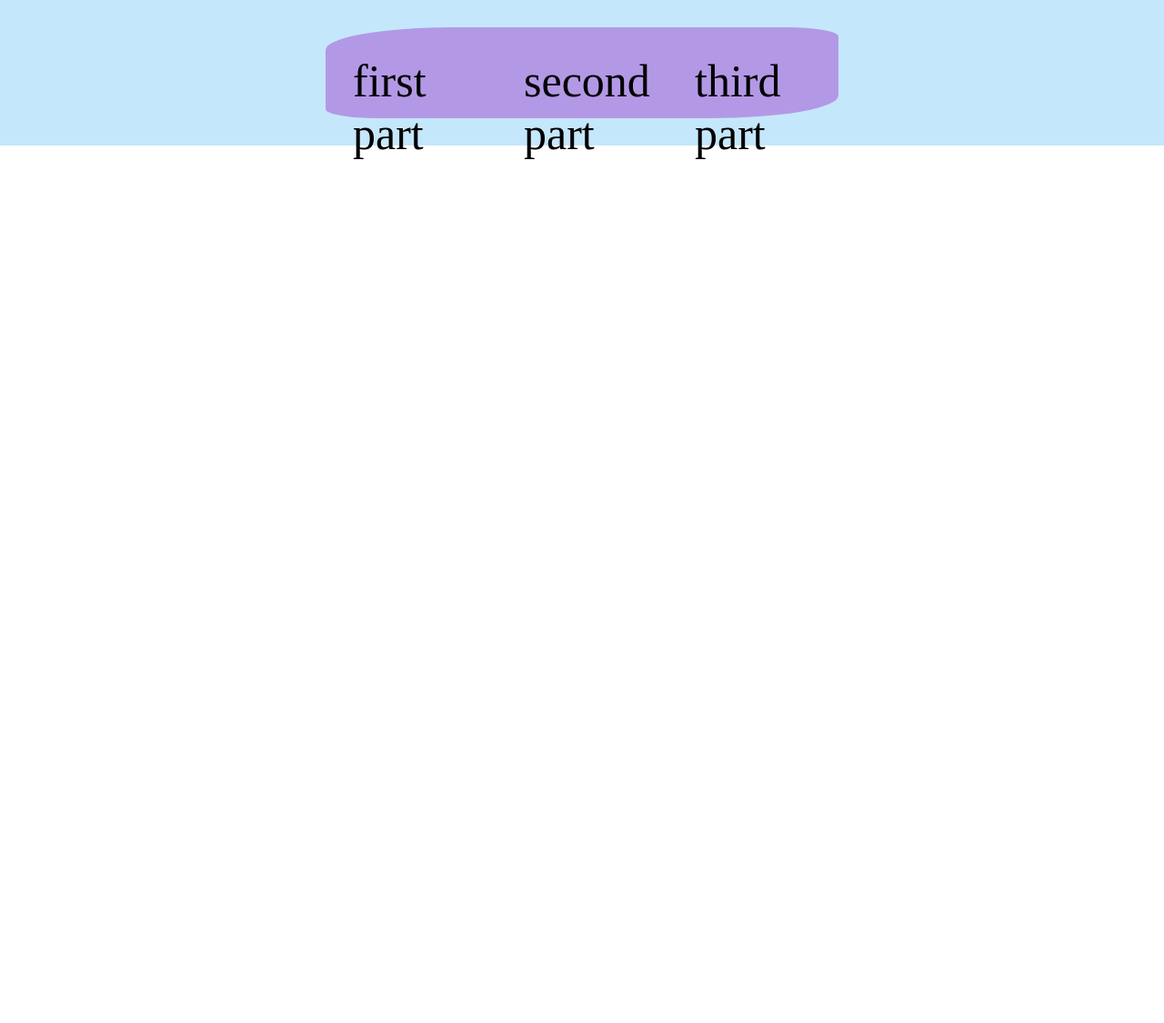
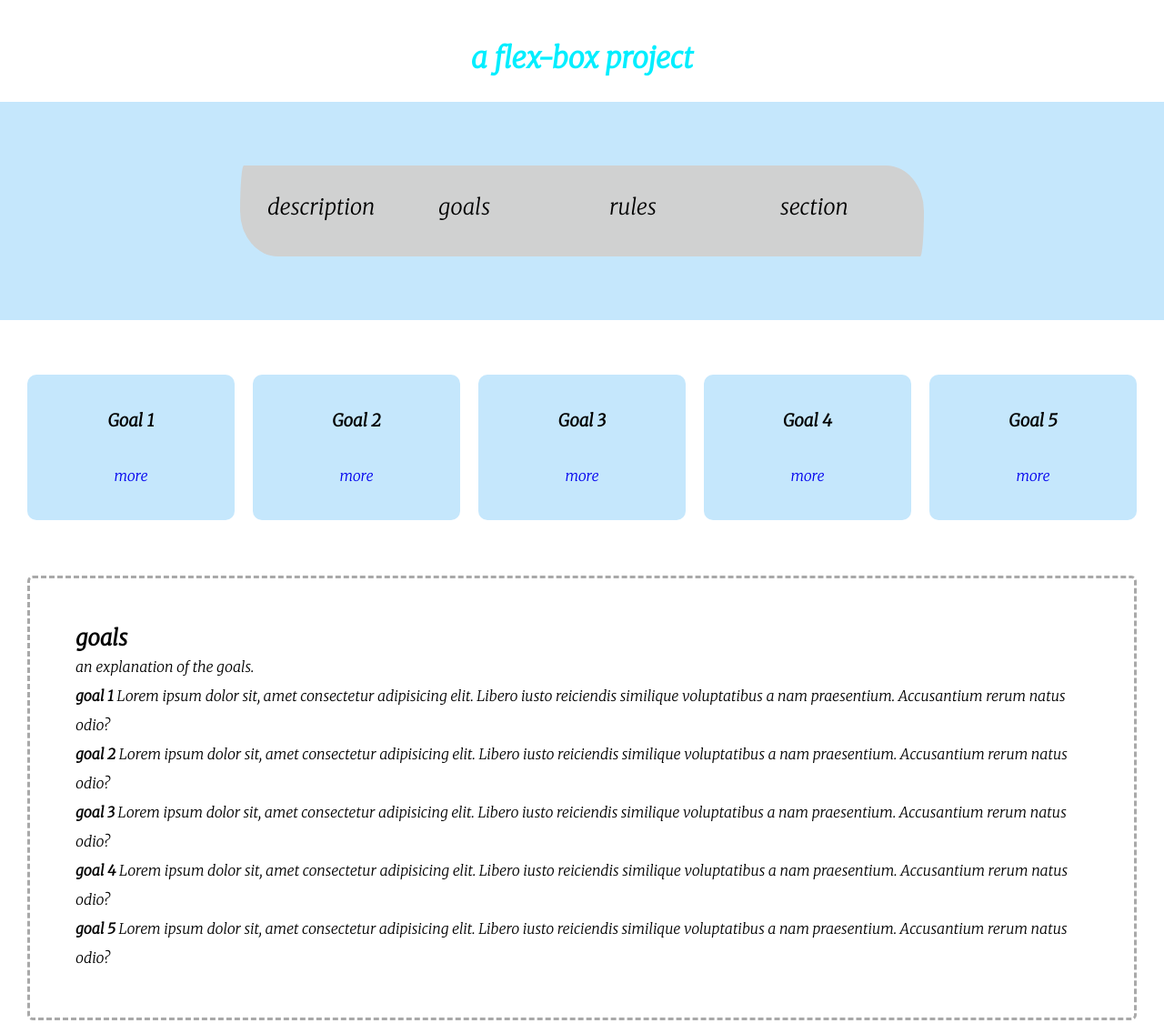
Before and after one commit to Atena-fatahi/flexbox, a plain HTML site: page index.html in a window 1280 px wide. Shown: the whole page at 91% size. Before the commit the page ends 800 px from the top, so only its background shows below. Drawn offline with Linux system fonts and the light colour scheme; a web font is replaced by a local one.

Commit message:
css-change
some changes that made in  description

```diff
--- a/index.css
+++ /dev/null
@@ -1,40 +0,0 @@
-@import url("https://fonts.googleapis.com/css2?family=Yuji+Mai&display=swap");*{
-
-    margin: 0px;
-    padding: 0px;
-    list-style-type: none;
-    text-decoration: none;
-}
-body{
-     font-family: lobster;
-}
-.header{
-    background-color:rgb(197, 231, 252);
-    height: 20vh;
-    width: 100vw;
-    display: flex;
-    align-items: center;
-    justify-content: center;
-}
-.ollist{
-
-    background-color: rgb(179, 153, 229);
-    display: flex;
-    border-radius: 25% 10%;
-    font-size: 50px;
-    justify-content: space-between;
-
-
-
-}
-.ollist:hover{
-
-    box-shadow: 12px 12px 2px 1px rgba(0, 0, 255, .2);
-
-}
-.ollist li{
-
-  width: 10vw;
-  height: 5vh;
-  padding: 1.875rem 1.875rem;
-}
--- a/index.html
+++ b/index.html
@@ -7,20 +7,86 @@
         <title></title>
         <meta name="description" content="">
         <meta name="viewport" content="width=device-width, initial-scale=1">
-        <link rel="stylesheet" href="./index.css">
+        <link rel="stylesheet" href="./style.css">
+
     </head>
     <body>
+       <h1 class="h1"><a href="#" class="a1"> a flex-box project</a></h1>
         <header class="header">
             <nav>
-                <ul class="ollist">
-                    <li class="li1">first part</li>
-                    <li class="li2">second part</li>
-                    <li class="li3">third part</li>
+                <ul class="ul-list">
+                    <li><a href="#">description</a></li>
+                    <li><a href="#">goals</a></li>
+                    <li><a href="#">rules</a></li>
+                    <li><a href="#">section</a></li>
 
                 </ul>
-
             </nav>
         </header>
+        <main class="main">
+            <section class="section">
 
-    </body>
-</html>
+                <section class="section-list">
+                    <h3> Goal 1</h3>
+                    <a class="al" href="#">more</a>
+                </section>
+                <section class="section-list">
+                    <h3>Goal 2</h3>
+                    <a class="al" href="#"> more</a>
+                </section>
+                <section class="section-list">
+                    <h3>Goal 3</h3>
+                    <a class="al" href="#"> more</a>
+                </section>
+                <section class="section-list">
+                    <h3> Goal 4</h3>
+                    <a class="al" href="#"> more</a>
+                </section>
+                <section class="section-list">
+                    <h3>Goal 5</h3>
+                    <a class="al" href="#"> more</a>
+
+                </section>
+
+            </section>
+
+            <section class="para">
+                <h2> goals</h2>
+                <p> an explanation of the goals.</p>
+
+
+                <p>
+                    <strong>goal 1</strong>
+
+                    Lorem ipsum dolor sit, amet consectetur adipisicing elit. Libero iusto reiciendis similique voluptatibus a nam praesentium. Accusantium rerum natus odio?
+
+                </p>
+
+                <p>
+                    <strong> goal 2</strong>
+                     Lorem ipsum dolor sit, amet consectetur adipisicing elit. Libero iusto reiciendis similique voluptatibus a nam praesentium. Accusantium rerum natus odio?
+
+                </p>
+
+                <p>
+                    <strong> goal 3</strong>
+                     Lorem ipsum dolor sit, amet consectetur adipisicing elit. Libero iusto reiciendis similique voluptatibus a nam praesentium. Accusantium rerum natus odio?
+
+                </p>
+
+                <p>
+                    <strong> goal 4</strong>
+                     Lorem ipsum dolor sit, amet consectetur adipisicing elit. Libero iusto reiciendis similique voluptatibus a nam praesentium. Accusantium rerum natus odio?
+
+                </p>
+
+                <p>
+                    <strong> goal 5</strong>
+                     Lorem ipsum dolor sit, amet consectetur adipisicing elit. Libero iusto reiciendis similique voluptatibus a nam praesentium. Accusantium rerum natus odio?
+
+                </p>
+
+                 </section>
+            </main>
+        </body>
+    </html>
--- /dev/null
+++ b/style.css
@@ -0,0 +1,118 @@
+@import url('https://fonts.googleapis.com/css2?family=Merriweather:ital,wght@1,300&display=swap');
+* {
+    margin: 0px;
+    padding: 0px;
+    list-style-type: none;
+    text-decoration: none;
+}
+body{
+    font-family: 'Merriweather', serif;
+}
+
+.h1{
+
+   margin-top: 2.75rem;
+   margin-bottom: 1.75rem;
+   text-align: center;
+}
+.a1 {
+
+    color: rgb(0, 238, 255);
+
+}
+
+.header {
+    background-color:rgb(197, 231, 252);
+    height: 30vh;
+    width: 100vw;
+    display: flex;
+    align-items: center;
+    justify-content: center;
+}
+.ul-list {
+
+    background-color: rgb(208, 209, 209);
+    display: flex;
+    border-radius:0.625rem 6.25rem / 7.5rem;
+    justify-content: space-between;
+
+
+
+}
+.ul-list:hover {
+
+    box-shadow: 12px 12px 2px 1px rgb(255, 255, 255);
+    transition: 00.5s;
+
+}
+.ul-list li {
+
+  width: 10vw;
+  height: 5vh;
+  padding: 1.875rem 1.875rem;
+}
+.ul-list li a{
+    font-size: 1.5rem;
+    color: black;
+    transition: margin-right 2s .5s;
+}
+.ul-list li a:hover {
+
+    color: rgb(255, 255, 255);
+    font-size: 2rem;
+    transition: 00.5s;
+
+}
+.section {
+    display: flex;
+    justify-content: center;
+    margin: 3.125rem 1.25rem;
+}
+.section-list {
+    display: flex;
+    flex-direction: column;
+    justify-content: space-evenly;
+    align-items: center;
+    width: 50vw;
+    height: 20vh;
+    background-color:rgb(197, 231, 252);
+    margin: 0.650rem;
+    border-radius: 0.625rem;
+}
+.section-list:hover {
+    box-shadow:12px 12px 2px 1px rgb(208, 209, 209);
+    transition: 0.5s;
+}
+.section-list h3:hover {
+    font-size: 2rem;
+    transition: 0.5s;
+}
+.al:hover{
+ color: crimson;
+ transition: 0.5s;
+ font-size: 2rem;
+}
+.para{
+    border:0.188rem dashed darkgray;
+    border-radius: 0.375rem;
+    padding: 50px;
+    margin: 30px;
+    background-color: rgb(255, 255, 255);
+}
+.para:hover{
+    box-shadow: 0 0 0.875rem  rgb(84, 181, 255);
+}
+
+.para h2:hover{
+    font-size: 2rem;
+    text-shadow: 0 0 0.2rem lightslategray;
+    transition: 0.5s;
+}
+.para strong:hover{
+font-size: 1.25rem;
+transition: 0.5s;
+
+}
+.para p{
+     line-height: 2rem;
+}
```
